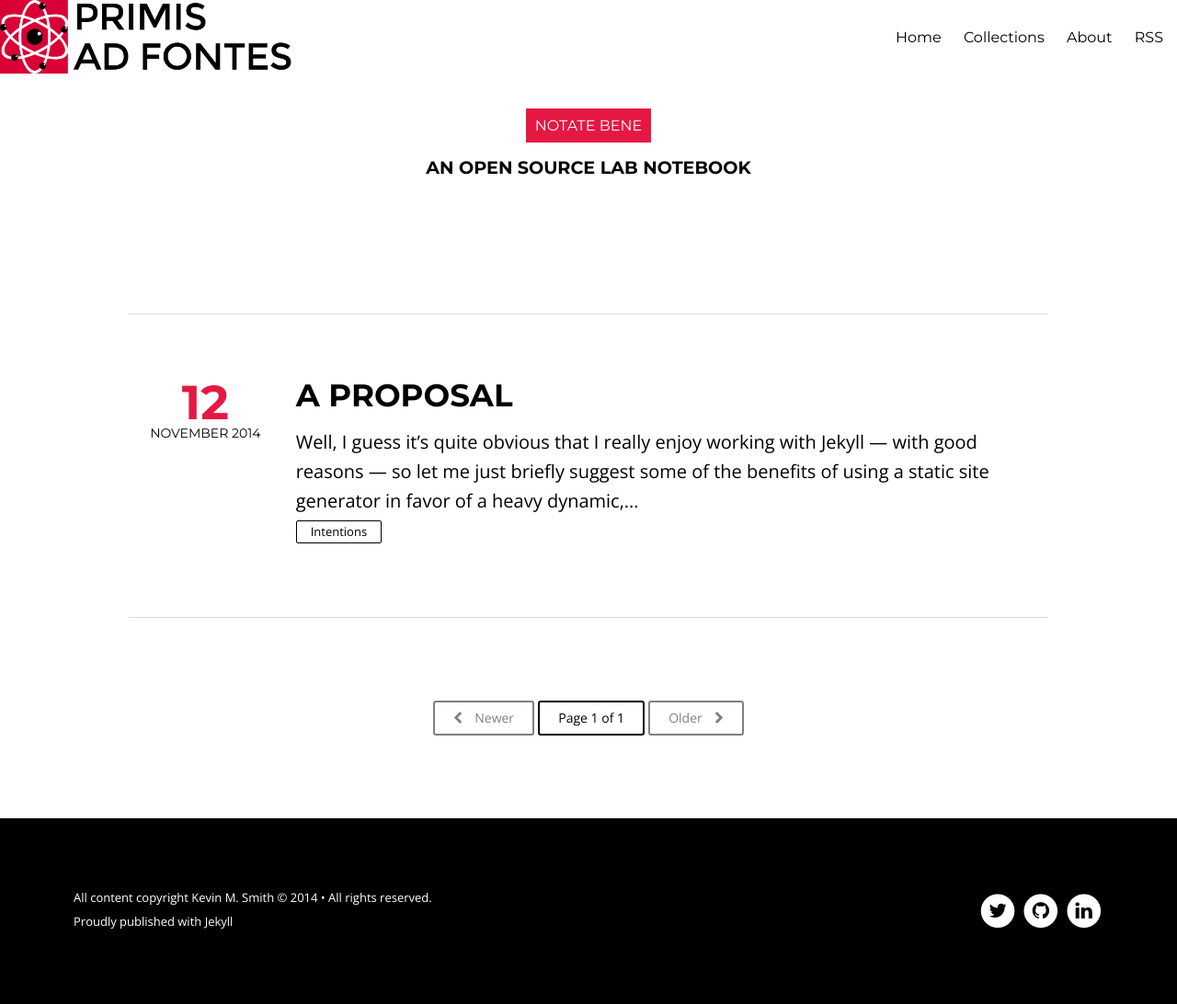
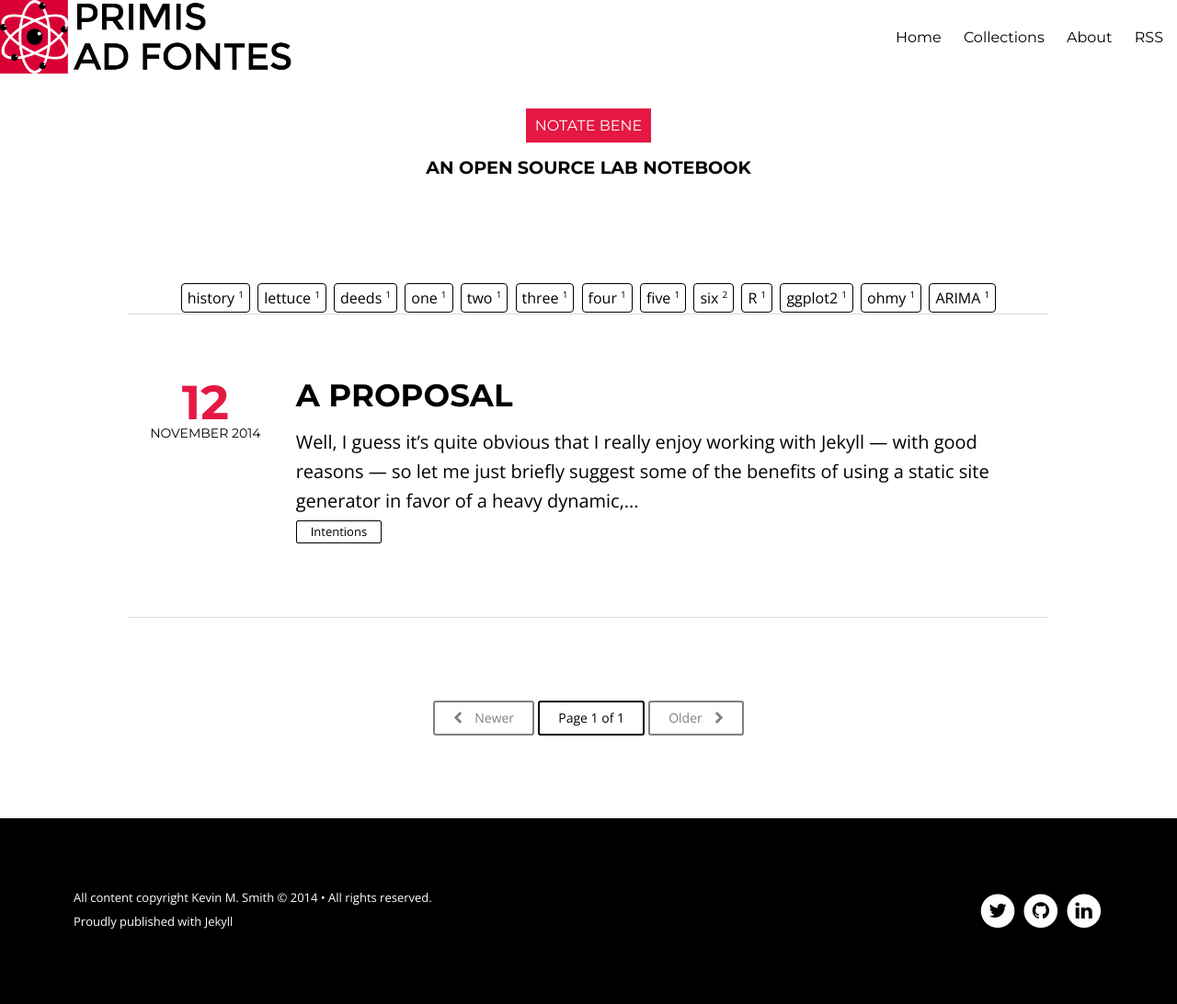
Before and after one commit to Kevin-M-Smith-Retired/primisadfontes-dev, a Jekyll site: the page built from index.html, in a window 1280 px wide. Shown: the whole page at 92% size. Built offline with Jekyll 4.4.1, drawn with Linux system fonts in a browser that asks for light colours; nearby versions of some CDN libraries; the list of posts is cut into pages by our own code.

Commit message:
TEST
TEST

```diff
--- a/_layouts/home.html
+++ b/_layouts/home.html
@@ -42,15 +42,15 @@
 {% assign tags_list = site.tags %}
   {% if tags_list.first[0] == null %}
     {% for tag in tags_list %}
-    	<li style="display:inline-block;><a style="color: #FFFFFF; border-color: white;
+    	<li style="display:inline-block;><a style="color: black; border-color: black;
 border-style: solid;
-border-width: 0.0625rem;" href="tags/index.html#{{ tag }}">{{ tag }} <span style="color: white;">{{ site.tags[tag].size }}</span></a></li>
+border-width: 0.0625rem;" href="tags/index.html#{{ tag }}">{{ tag }} <span style="color: black;">{{ site.tags[tag].size }}</span></a></li>
     {% endfor %}
   {% else %}
     {% for tag in tags_list %}
-    	<li style="display:inline-block;"><a style="color: #FFFFFF; border-color: white;
+    	<li style="display:inline-block;"><a style="color: #000000; border-color: 00000;
 border-style: solid;
-border-width: 0.0625rem;" href="tags/index.html#{{ tag[0] }}">{{ tag[0] }} <span style="color: white;">{{ tag[1].size }}</span></a></li>
+border-width: 0.0625rem;" href="tags/index.html#{{ tag[0] }}">{{ tag[0] }} <span style="color: black;">{{ tag[1].size }}</span></a></li>
     {% endfor %}
   {% endif %}
 {% assign tags_list = nil %}
```
